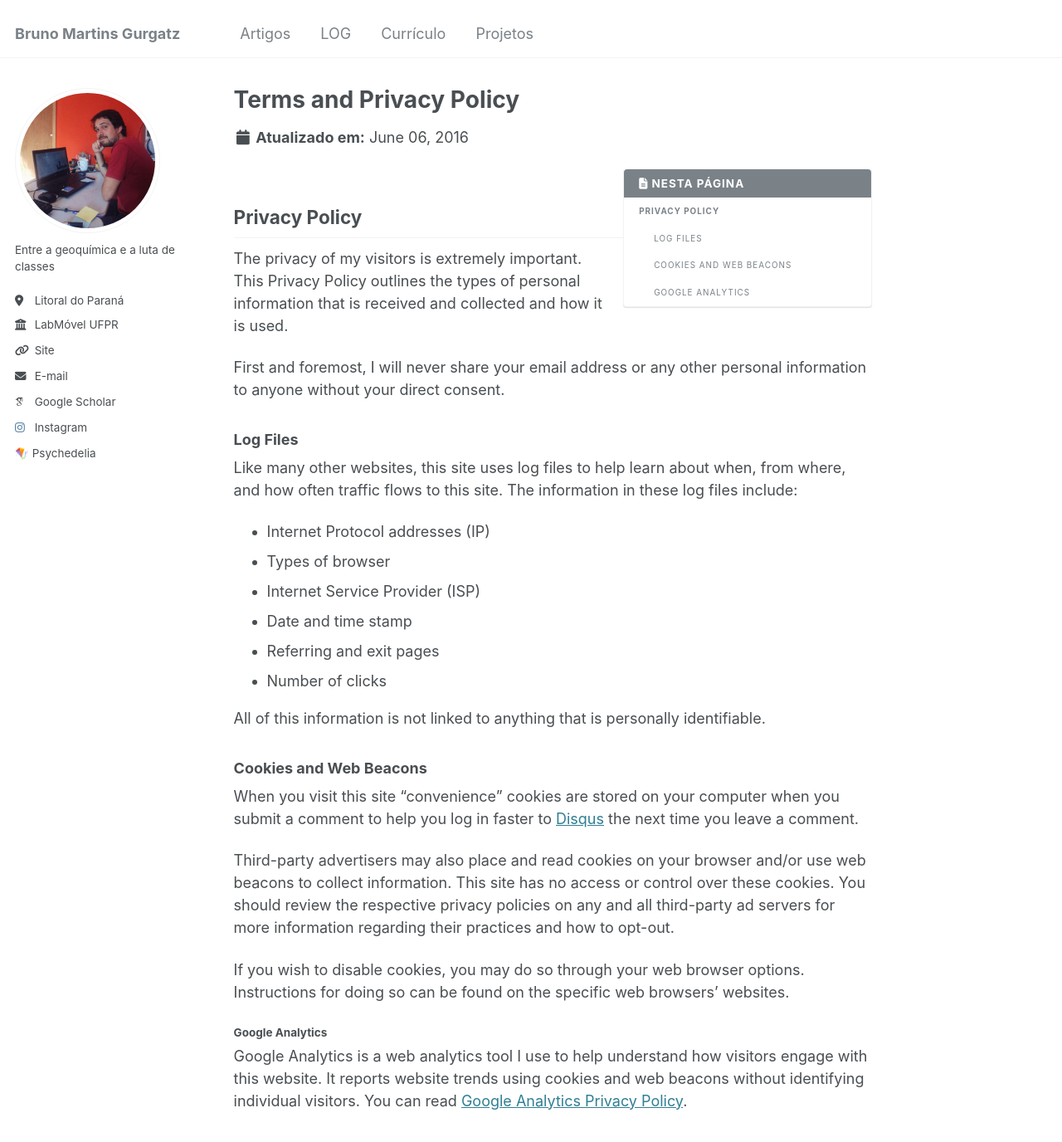
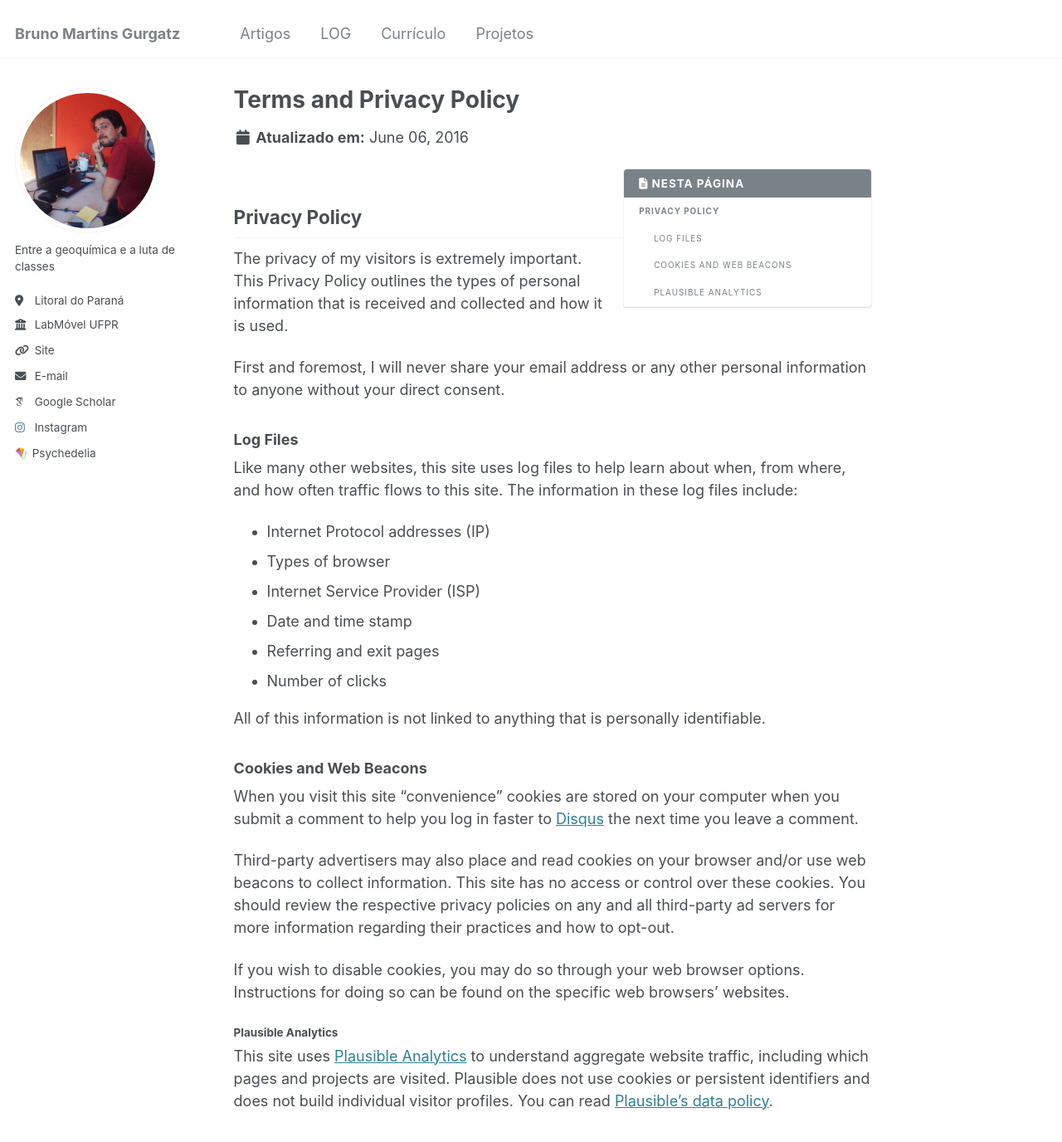
Before and after one commit to brunogurgatz/brunogurgatz.github.io, a Jekyll site: the page built from _pages/terms.md, in a window 1280 px wide and 1400 px high. Shown: the top 1376 px of the window at 83% size. Built offline with Jekyll 4.4.1, drawn with Linux system fonts in a browser that asks for light colours; some web fonts are replaced.

Commit message:
Adiciona monitoramento de visitas com Plausible

```diff
--- a/_config.yml
+++ b/_config.yml
@@ -148,7 +148,7 @@ social:
 
 # Analytics
 analytics:
-  provider               :  "false" # false (default), "google", "google-universal", "google-analytics-4", "custom"
+  provider               :  "custom" # Plausible Analytics via _includes/analytics-providers/custom.html
   google:
     tracking_id          :
 
--- a/_includes/analytics-providers/custom.html
+++ b/_includes/analytics-providers/custom.html
@@ -1,3 +1,4 @@
 <!-- start custom analytics snippet -->
-
+<!-- Privacy-friendly analytics by Plausible. -->
+<script defer data-domain="brunogurgatz.github.io" src="https://plausible.io/js/script.js"></script>
 <!-- end custom analytics snippet -->
--- a/_pages/terms.md
+++ b/_pages/terms.md
@@ -34,6 +34,6 @@ Third-party advertisers may also place and read cookies on your browser and/or u
 
 If you wish to disable cookies, you may do so through your web browser options. Instructions for doing so can be found on the specific web browsers' websites.
 
-#### Google Analytics
+#### Plausible Analytics
 
-Google Analytics is a web analytics tool I use to help understand how visitors engage with this website. It reports website trends using cookies and web beacons without identifying individual visitors. You can read [Google Analytics Privacy Policy](http://www.google.com/analytics/learn/privacy.html).
+This site uses [Plausible Analytics](https://plausible.io/) to understand aggregate website traffic, including which pages and projects are visited. Plausible does not use cookies or persistent identifiers and does not build individual visitor profiles. You can read [Plausible's data policy](https://plausible.io/data-policy).
```
Also changed, not shown: files/mapa-prioridades-eleitorais.html (+11 -0 lines).
